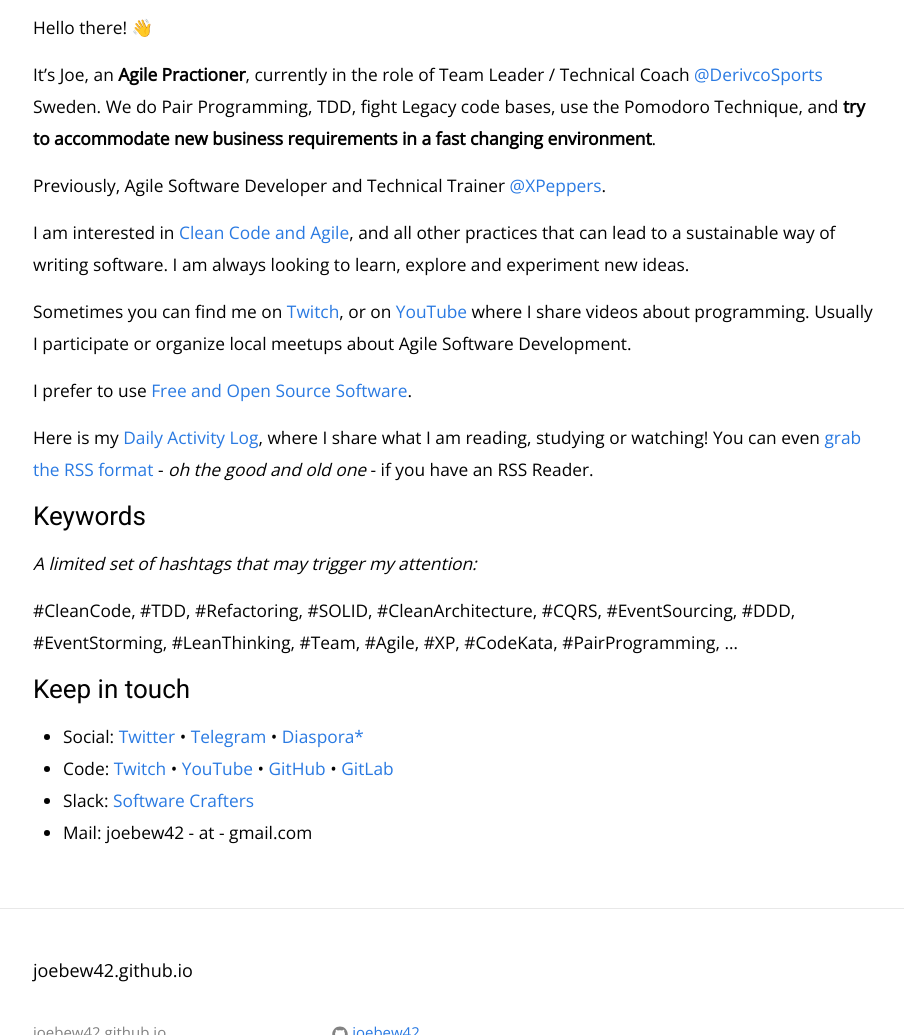
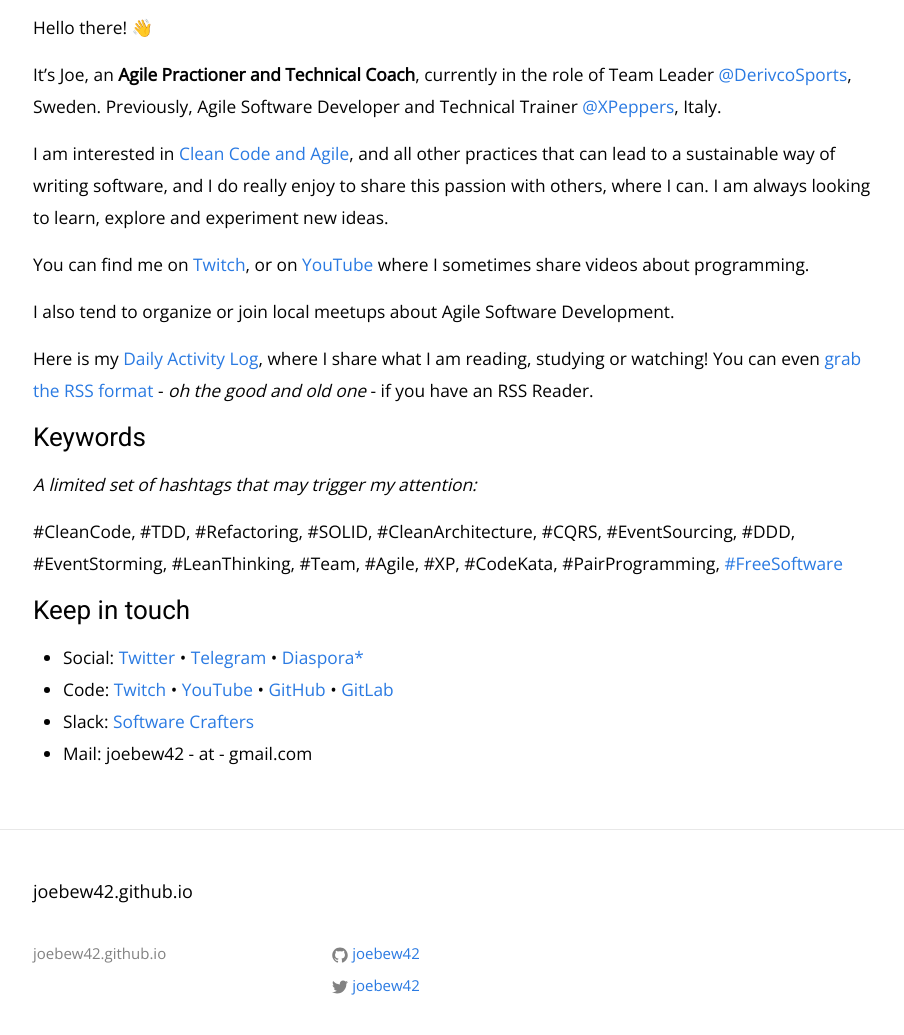
Before and after one commit to joebew42/joebew42.github.io, a Jekyll site: the page built from about.md, in a window 1280 px wide and 1400 px high, cut to the strip 365-1400 px from the top of the window. Shown: the whole strip, without its empty margins (187-1091 px from the left). Built offline with Jekyll 4.4.1, drawn with Linux system fonts in a browser that asks for light colours.

Commit message:
review the about

```diff
--- a/about.md
+++ b/about.md
@@ -8,15 +8,13 @@
 
 Hello there! 👋
 
-It's Joe, an **Agile Practioner**, currently in the role of Team Leader / Technical Coach [@DerivcoSports](https://twitter.com/DerivcoSports) Sweden. We do Pair Programming, TDD, fight Legacy code bases, use the Pomodoro Technique, and **try to accommodate new business requirements in a fast changing environment**.
+It's Joe, an **Agile Practioner and Technical Coach**, currently in the role of Team Leader  [@DerivcoSports](https://twitter.com/DerivcoSports), Sweden. Previously, Agile Software Developer and Technical Trainer [@XPeppers](https://twitter.com/xpeppers), Italy.
 
-Previously, Agile Software Developer and Technical Trainer [@XPeppers](https://twitter.com/xpeppers).
+I am interested in [Clean Code and Agile](https://github.com/joebew42/study-path), and all other practices that can lead to a sustainable way of writing software, and I do really enjoy to share this passion with others, where I can. I am always looking to learn, explore and experiment new ideas.
 
-I am interested in [Clean Code and Agile](https://github.com/joebew42/study-path), and all other practices that can lead to a sustainable way of writing software. I am always looking to learn, explore and experiment new ideas.
+You can find me on [Twitch](https://twitch.tv/joebew42), or on [YouTube](https://www.youtube.com/channel/UCEt-X-5yZ86SYTNDbSQgVAQ) where I sometimes share videos about programming.
 
-Sometimes you can find me on [Twitch](https://twitch.tv/joebew42), or on [YouTube](https://www.youtube.com/channel/UCEt-X-5yZ86SYTNDbSQgVAQ) where I share videos about programming. Usually I participate or organize local meetups about Agile Software Development.
-
-I prefer to use [Free and Open Source Software](https://www.fsf.org/).
+I also tend to organize or join local meetups about Agile Software Development.
 
 Here is my [Daily Activity Log](http://joebew42.github.io/events.xml), where I share what I am reading, studying or watching! You can even [grab the RSS format](https://daily2rss.herokuapp.com/rss/?url=http://joebew42.github.io/events) - _oh the good and old one_ - if you have an RSS Reader.
 
@@ -24,7 +22,7 @@
 
 _A limited set of hashtags that may trigger my attention:_
 
-#CleanCode, #TDD, #Refactoring, #SOLID, #CleanArchitecture, #CQRS, #EventSourcing, #DDD, #EventStorming, #LeanThinking, #Team, #Agile, #XP, #CodeKata, #PairProgramming, ...
+#CleanCode, #TDD, #Refactoring, #SOLID, #CleanArchitecture, #CQRS, #EventSourcing, #DDD, #EventStorming, #LeanThinking, #Team, #Agile, #XP, #CodeKata, #PairProgramming, [#FreeSoftware](https://www.fsf.org/)
 
 ### Keep in touch
 
```
